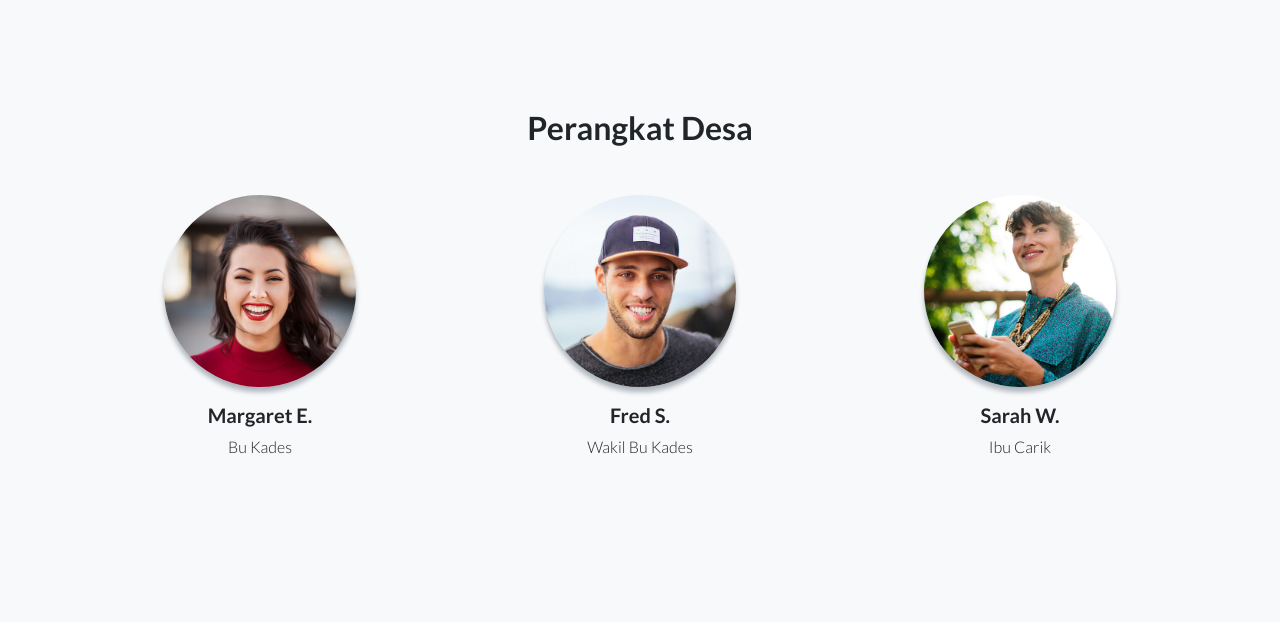
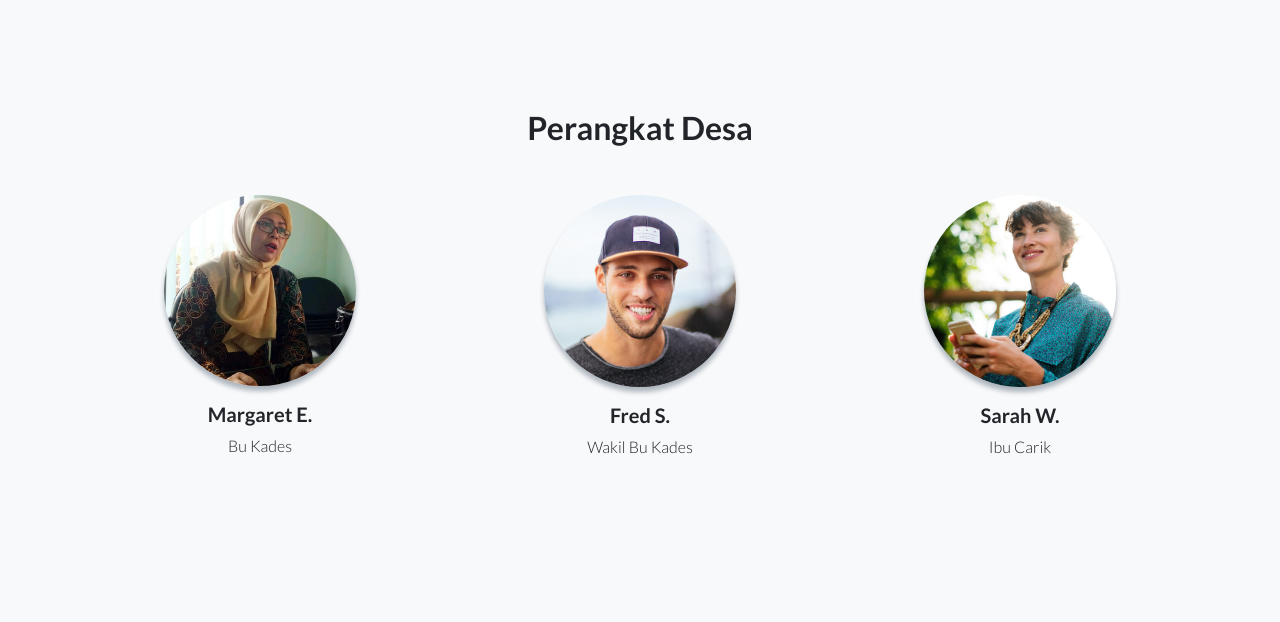
Before and after one commit to ledleledle/DesaJati, a plain HTML site: page index.html in a window 1280 px wide. Shown: the part 3032-3654 px from the top of the page. Drawn offline with nearby package versions, Linux system fonts and the light colour scheme; a web font is replaced by a local one.

Commit message:
bukades.jpg

```diff
--- a/index.html
+++ b/index.html
@@ -87,7 +87,7 @@
                 <h2 class="mb-5">Perangkat Desa</h2>
                 <div class="row">
                     <div class="col-lg-4">
-                        <div class="mx-auto testimonial-item mb-5 mb-lg-0"><img class="rounded-circle img-fluid mb-3" src="assets/img/testimonials-1.jpg">
+                        <div class="mx-auto testimonial-item mb-5 mb-lg-0"><img class="rounded-circle img-fluid mb-3" src="assets/img/bukades.jpg">
                             <h5>Margaret E.</h5>
                             <p class="font-weight-light mb-0">Bu Kades</p>
                         </div>
```
Also changed, not shown: assets/img/bukades.jpg (added), assets/img/testimonials-1.jpg (deleted).
